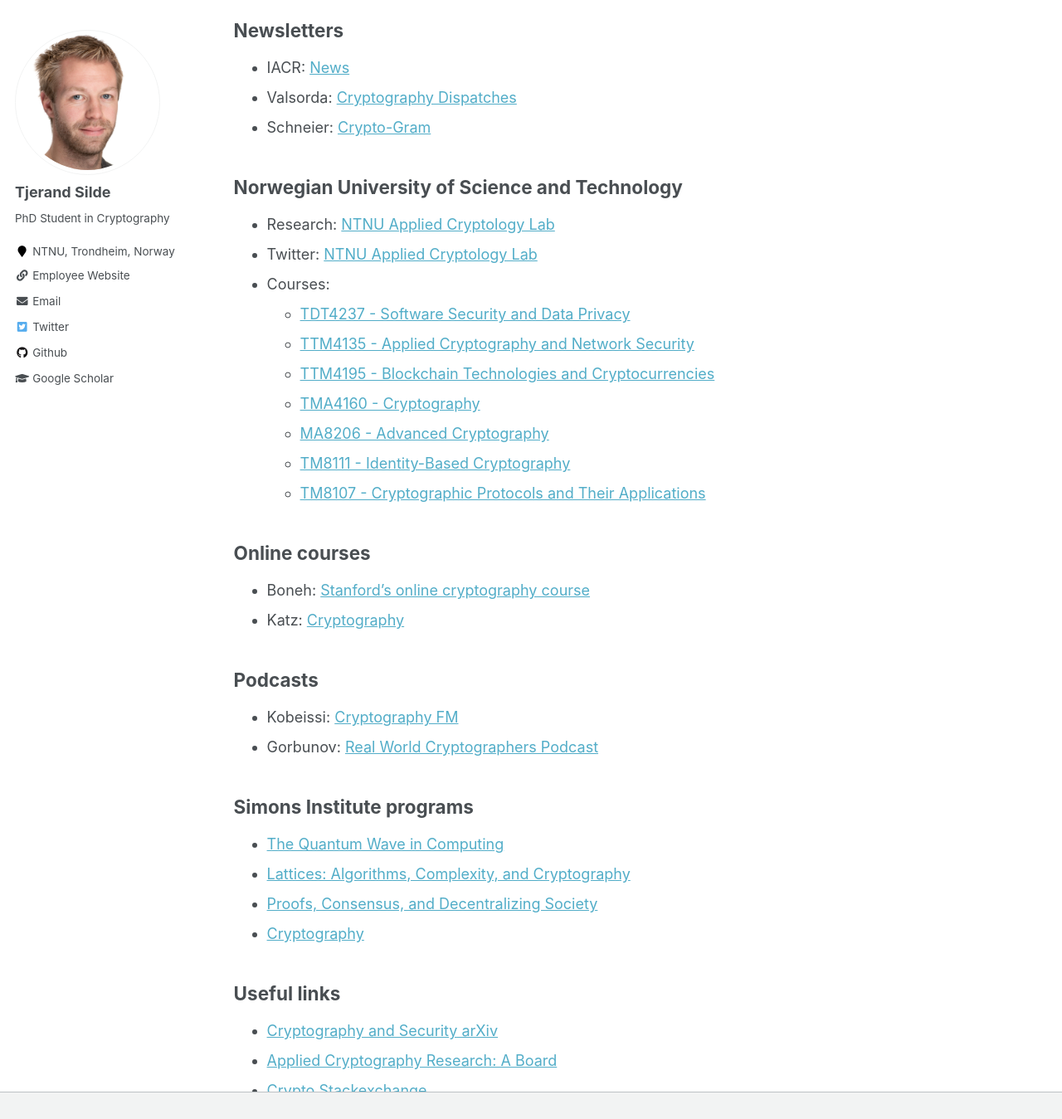
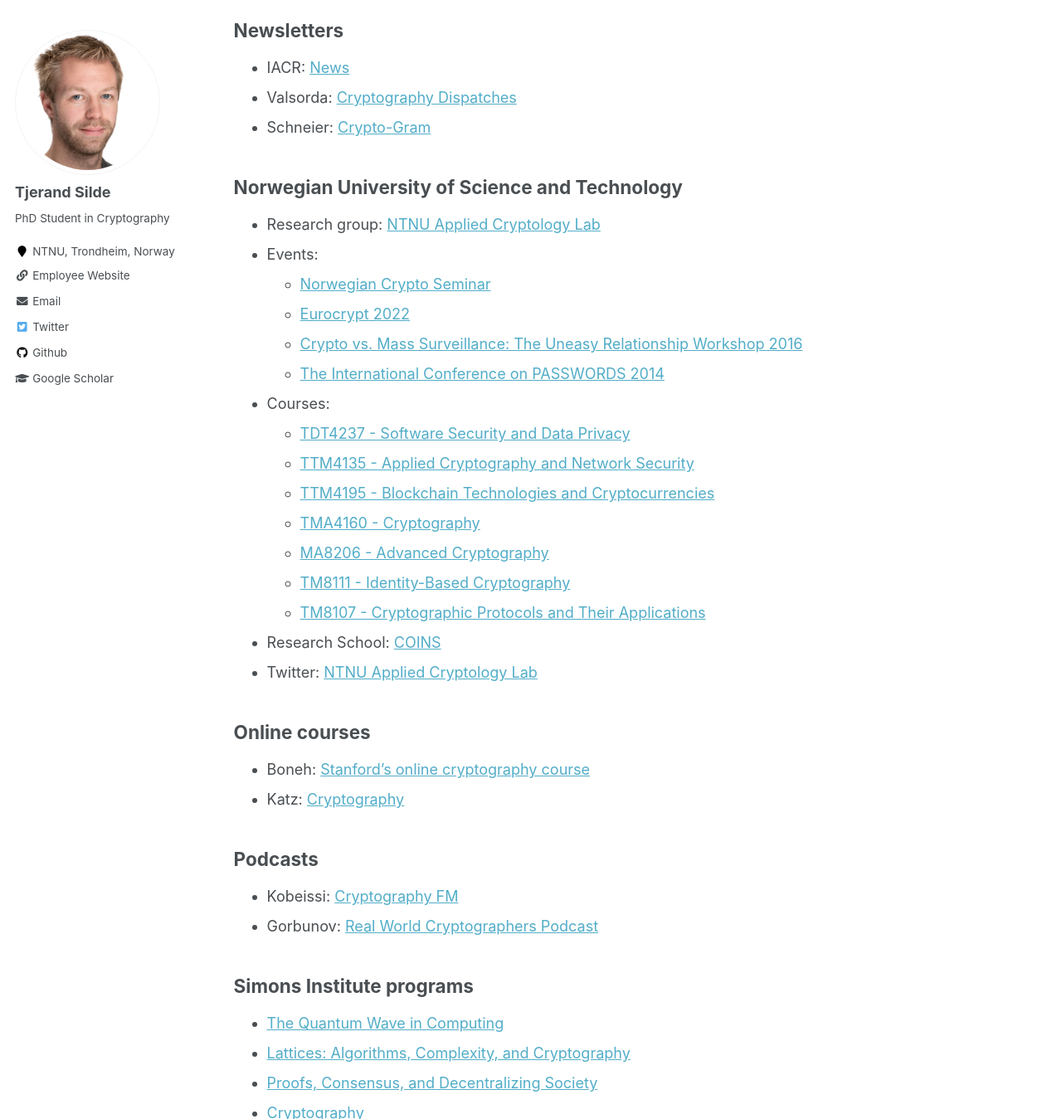
Before and after one commit to tjesi/tjesi.github.io, a Jekyll site: the page built from _pages/resources.md, in a window 1280 px wide and 1400 px high, scrolled down 1005 px, cut to the strip 0-1349 px from the top of the window. Shown: the whole strip at 83% size. Built offline with Jekyll 4.4.1, drawn with Linux system fonts in a browser that asks for light colours.

Commit message:
Update resources.md

```diff
--- a/_pages/resources.md
+++ b/_pages/resources.md
@@ -39,8 +39,12 @@
 
 ## Norwegian University of Science and Technology
 
-- Research: [NTNU Applied Cryptology Lab](https://www.ntnu.edu/iik/nacl-lab)
-- Twitter: [NTNU Applied Cryptology Lab](https://twitter.com/ntnucrypto)
+- Research group: [NTNU Applied Cryptology Lab](https://www.ntnu.edu/iik/nacl-lab)
+- Events:
+  - [Norwegian Crypto Seminar](https://wiki.math.ntnu.no/nks)
+  - [Eurocrypt 2022](https://eurocrypt.iacr.org/2022)
+  - [Crypto vs. Mass Surveillance: The Uneasy Relationship Workshop 2016](http://cms16.item.ntnu.no)
+  - [The International Conference on PASSWORDS 2014](http://passwords14.item.ntnu.no)
 - Courses:
   - [TDT4237 - Software Security and Data Privacy](https://www.ntnu.edu/studies/courses/TDT4237)
   - [TTM4135 - Applied Cryptography and Network Security](https://www.ntnu.edu/studies/courses/TTM4135)
@@ -49,6 +53,9 @@
   - [MA8206 - Advanced Cryptography](https://www.ntnu.edu/studies/courses/MA8206)
   - [TM8111 - Identity-Based Cryptography](https://www.ntnu.edu/studies/courses/TM8111)
   - [TM8107 - Cryptographic Protocols and Their Applications](https://www.ntnu.edu/studies/courses/TM8107)
+- Research School: [COINS](https://coinsrs.no)
+- Twitter: [NTNU Applied Cryptology Lab](https://twitter.com/ntnucrypto)
+
 
 ## Online courses
 
```
